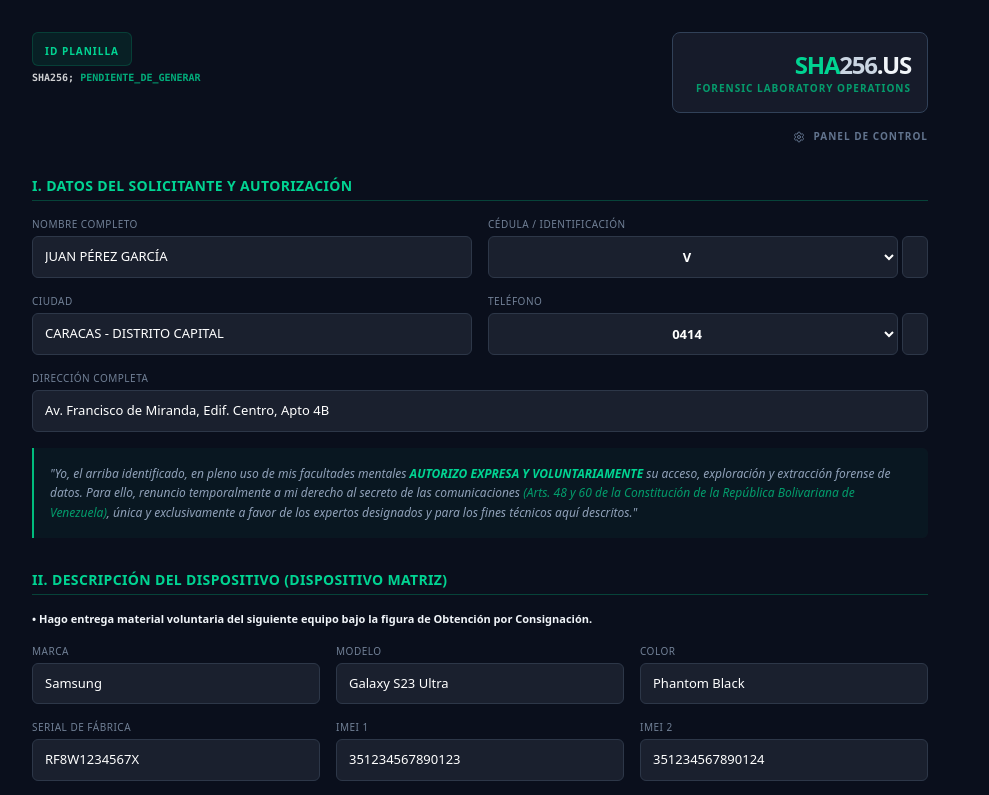
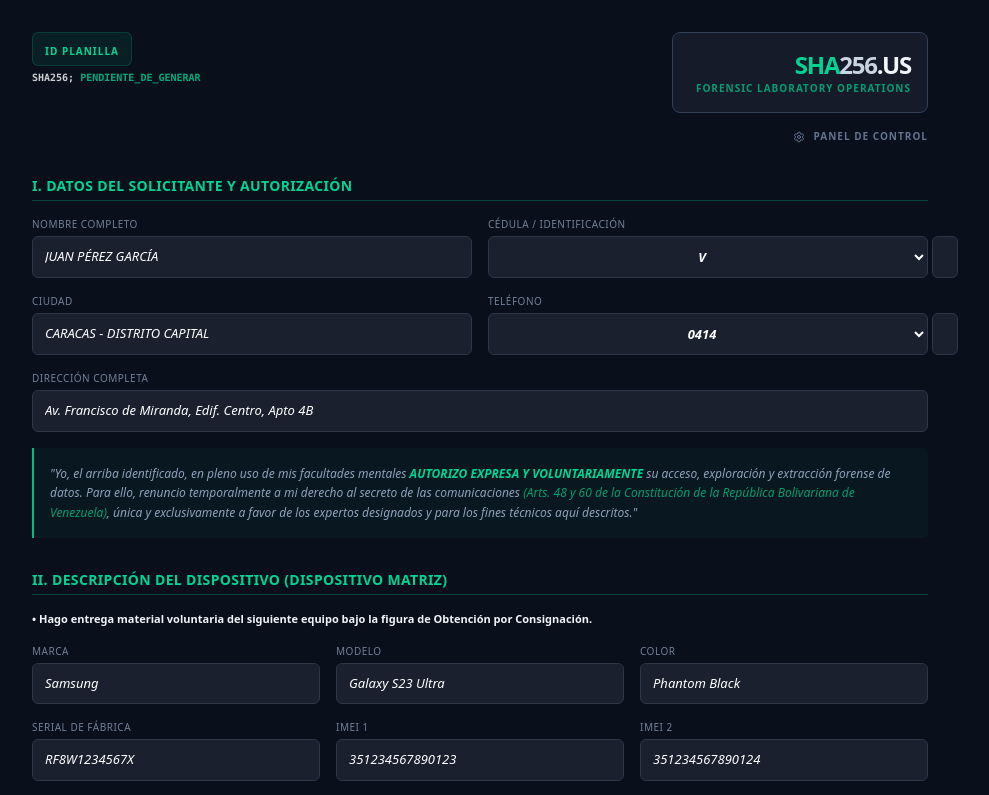
Before and after one commit to julljoll/SOLICITUD-POR-CONSIGNACION, a React (Vite) app: page / in a window 1280 px wide. Shown: the top 795 px of the page, without its empty margins (160-1149 px from the left). Built offline with nearby package versions, Linux system fonts and the light colour scheme.

Commit message:
feat: Implement forensic analysis request application with form, admin panel, and database integration.

```diff
--- a/package.json
+++ b/package.json
@@ -11,7 +11,6 @@
     "lint": "tsc --noEmit"
   },
   "dependencies": {
-    "@google/genai": "^1.29.0",
     "@tailwindcss/vite": "^4.1.14",
     "@vitejs/plugin-react": "^5.0.4",
     "better-sqlite3": "^12.4.1",
--- a/src/App.tsx
+++ b/src/App.tsx
@@ -54,7 +54,7 @@ export default function App() {
   const getInputClass = (name: keyof typeof formData) => {
     if (typeof formData[name] === 'boolean') return '';
     const isDefault = formData[name] === DEFAULT_VALUES[name as keyof typeof DEFAULT_VALUES];
-    return `${isDefault ? 'text-red-500 border-red-500/30' : 'text-emerald-400 border-emerald-500/30'}`;
+    return `${isDefault ? 'text-slate-500 border-slate-600 italic' : 'text-emerald-400 border-emerald-500/30'}`;
   };
 
   useEffect(() => {
@@ -127,9 +127,23 @@ export default function App() {
 
   const handleLogin = async (e: React.FormEvent) => {
     e.preventDefault();
-    setIsLoggedIn(true);
-    setView('admin');
-    fetchAdminData();
+    try {
+      const res = await fetch('/api/auth/login', {
+        method: 'POST',
+        headers: { 'Content-Type': 'application/json' },
+        body: JSON.stringify(loginData)
+      });
+      const result = await res.json();
+      if (result.success) {
+        setIsLoggedIn(true);
+        setView('admin');
+        fetchAdminData();
+      } else {
+        alert('Credenciales inválidas. Verifique usuario y contraseña.');
+      }
+    } catch {
+      alert('Error de conexión con el servidor.');
+    }
   };
 
   const fetchAdminData = async () => {
@@ -584,7 +598,7 @@ export default function App() {
 
           {/* Admin Button (Below Logo) */}
           <button
-            onClick={() => { setView('admin'); fetchAdminData(); }}
+            onClick={() => setView('login')}
             className="mt-4 flex items-center space-x-2 text-[10px] font-bold uppercase tracking-widest text-slate-500 hover:text-emerald-400 transition-colors no-print"
           >
             <Settings className="w-3 h-3" />
@@ -607,7 +621,7 @@ export default function App() {
               <div>
                 <label className="label-text">Cédula / Identificación</label>
                 <div className="flex space-x-1">
-                  <select name="cedulaPrefix" value={formData.cedulaPrefix} onChange={handleInputChange} className={`input-field w-12 px-1 text-center font-bold ${getInputClass('cedulaPrefix')}`}>
+                  <select name="cedulaPrefix" value={formData.cedulaPrefix} onChange={handleInputChange} className={`input-field w-16 shrink-0 px-1 text-center font-bold ${getInputClass('cedulaPrefix')}`}>
                     <option value="V">V</option>
                     <option value="E">E</option>
                     <option value="J">J</option>
@@ -624,7 +638,7 @@ export default function App() {
               <div>
                 <label className="label-text">Teléfono</label>
                 <div className="flex space-x-1">
-                  <select name="telefonoCarrier" value={formData.telefonoCarrier} onChange={handleInputChange} className={`input-field w-20 px-1 text-center font-bold ${getInputClass('telefonoCarrier')}`}>
+                  <select name="telefonoCarrier" value={formData.telefonoCarrier} onChange={handleInputChange} className={`input-field w-22 shrink-0 px-1 text-center font-bold ${getInputClass('telefonoCarrier')}`}>
                     <option value="0414">0414</option>
                     <option value="0424">0424</option>
                     <option value="0412">0412</option>
```
Also changed, not shown: 2 other files (tests, documents, lock files or other folders).
